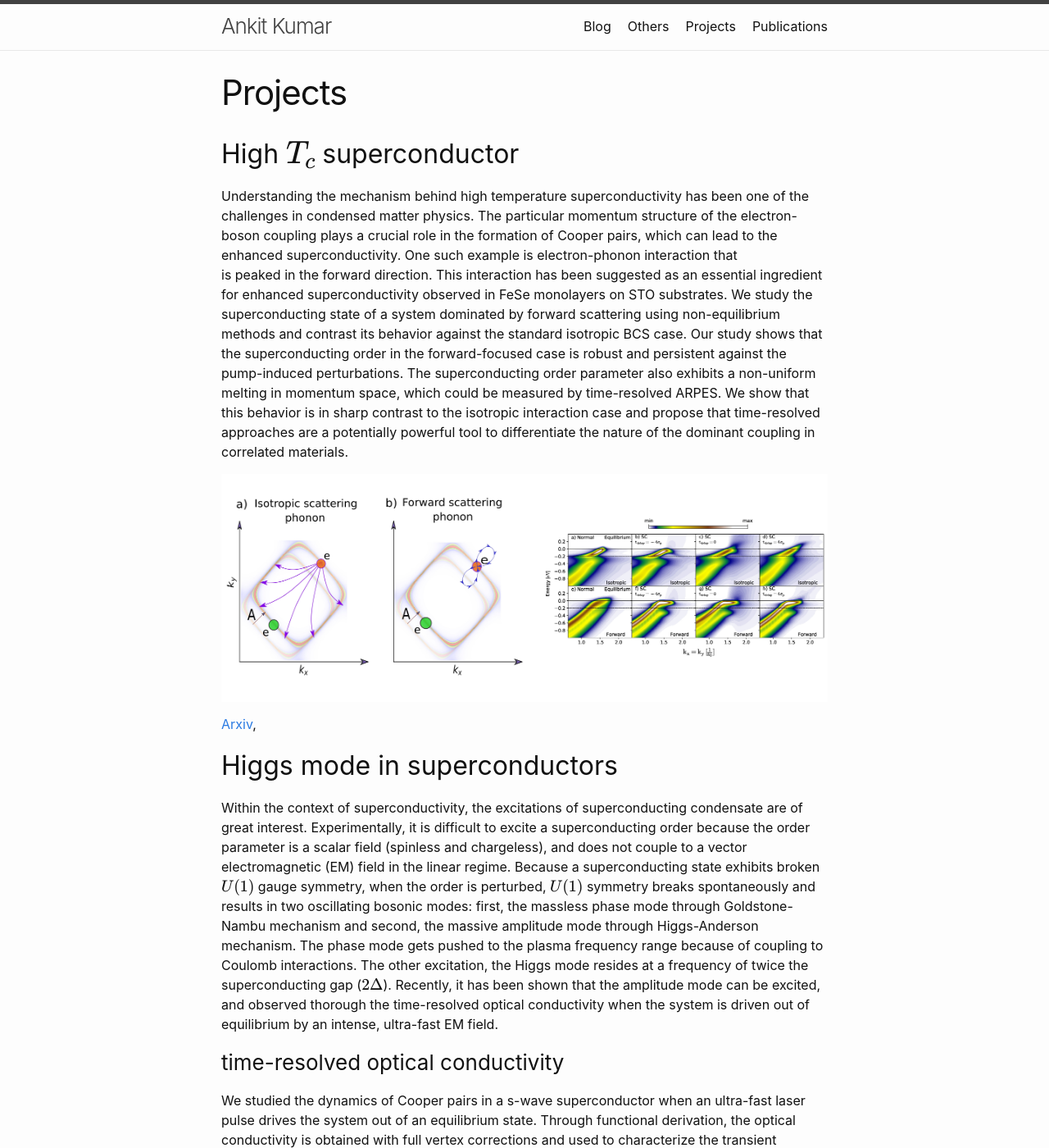
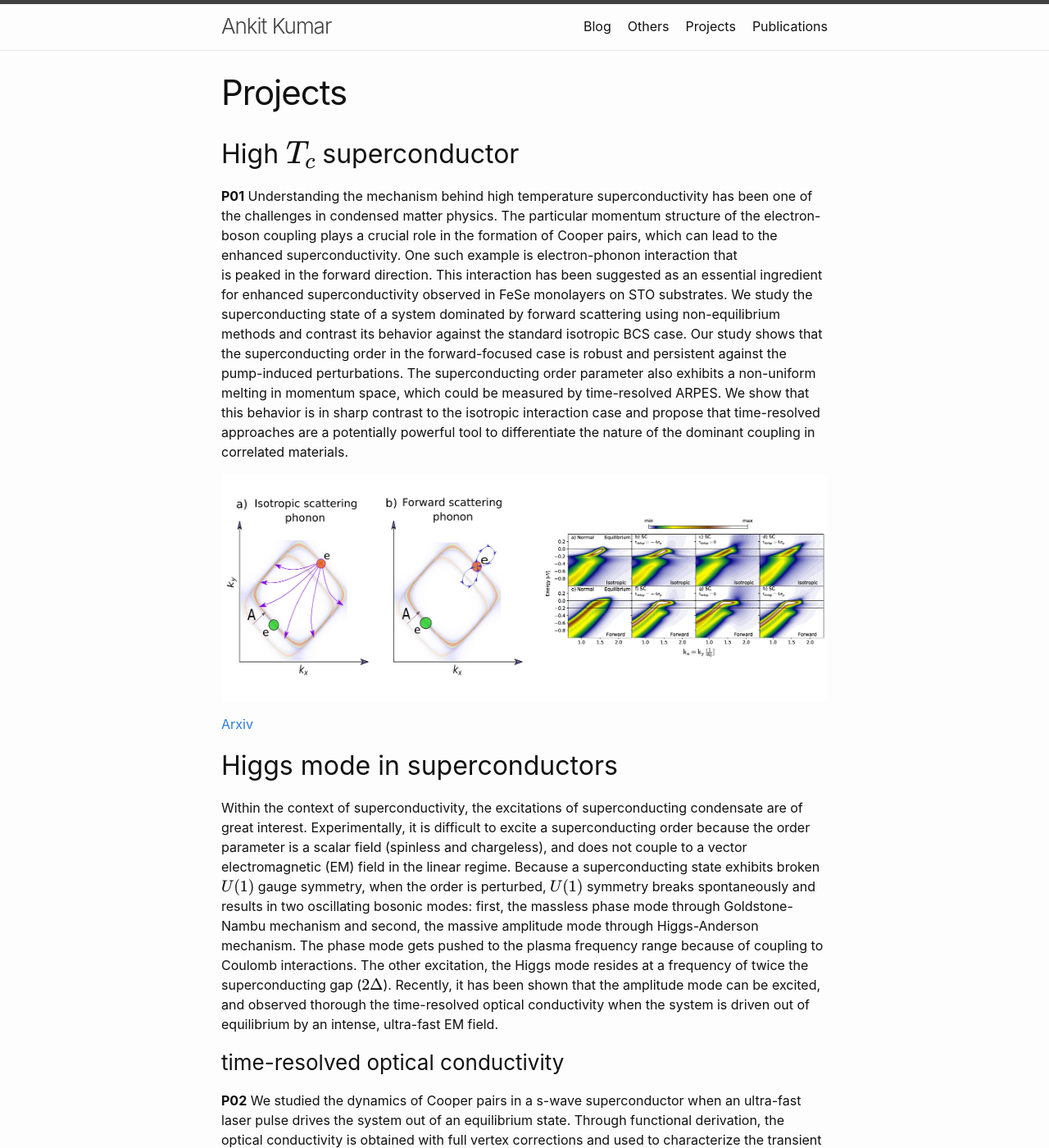
Before and after one commit to mail02ankit/mail02ankit.github.io, a Jekyll site: the page built from projects.md, in a window 1280 px wide and 1400 px high. Shown: the whole window at 82% size. Built offline with Jekyll 4.4.1, drawn with Linux system fonts in a browser that asks for light colours; formulas are drawn with MathJax 3.

Commit message:
tiny update

```diff
--- a/projects.md
+++ b/projects.md
@@ -5,7 +5,7 @@ permalink: /projects/
 ---
 
 ## High $T_c$ superconductor
- Understanding the mechanism behind high temperature superconductivity has been one of the challenges in condensed
+ **P01** Understanding the mechanism behind high temperature superconductivity has been one of the challenges in condensed
  matter physics. The particular momentum structure of the electron-boson coupling plays a crucial role in the formation
  of Cooper pairs, which can lead to the enhanced superconductivity. One such example is electron-phonon interaction that
  is peaked in the forward direction. This interaction has been suggested as an essential ingredient for enhanced
@@ -21,7 +21,7 @@ permalink: /projects/
 <img  src="../images/q0.jpg">
 </p>
 
-[Arxiv](https://arxiv.org/abs/1712.10019),
+[Arxiv](https://arxiv.org/abs/1712.10019)
 
 ## Higgs mode in superconductors
 Within the context of superconductivity, the excitations of superconducting condensate are of great interest.
@@ -36,7 +36,7 @@ mode can be excited, and observed thorough the time-resolved optical conductivit
 by an intense, ultra-fast EM field.
 
 ### time-resolved optical conductivity
-We studied the dynamics of Cooper pairs in a s-wave superconductor when an ultra-fast laser pulse drives the system out of an equilibrium state. Through functional derivation, the optical conductivity is obtained with full
+**P02** We studied the dynamics of Cooper pairs in a s-wave superconductor when an ultra-fast laser pulse drives the system out of an equilibrium state. Through functional derivation, the optical conductivity is obtained with full
 vertex corrections and used to characterize the transient superconducting
 state. The transient optical conductivity shows the suppression of the
 superconducting order parameter in the time domain. The subsequent recovery
```
Also changed, not shown: other parts of projects.md (+2 -1 lines).
